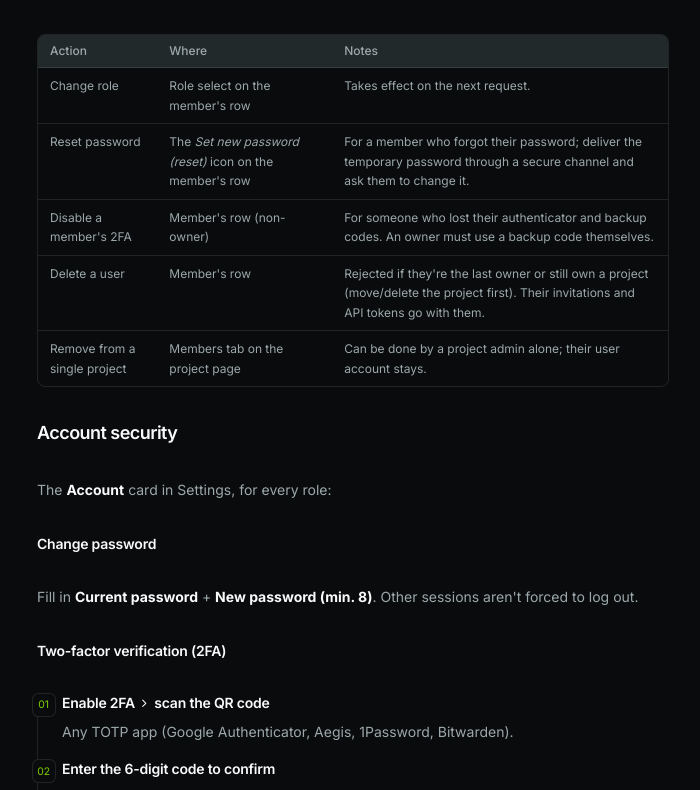
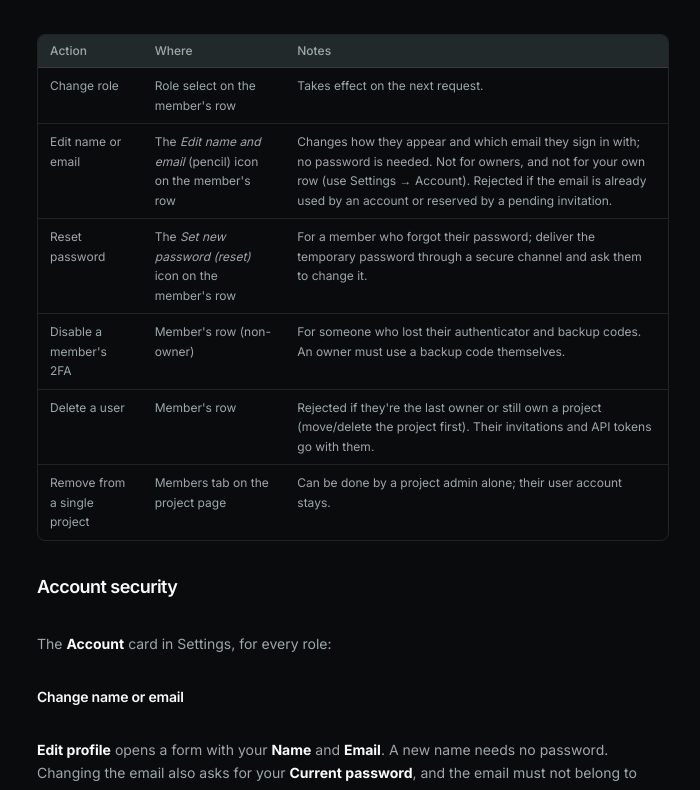
Before and after one commit to hideandseeklab/aoox-landing, a Next.js app: page /docs/users-roles in a window 1280 px wide. Shown: the part 2990-3780 px from the top of the page, without its empty margins (307-1007 px from the left). Built offline with nearby package versions, Linux system fonts and the light colour scheme.

Commit message:
docs: changing name and email in Users & roles

```diff
--- a/src/app/(en)/docs/users-roles/page.tsx
+++ b/src/app/(en)/docs/users-roles/page.tsx
@@ -251,6 +251,7 @@ export default function Page() {
         head={["Action", "Where", "Notes"]}
         rows={[
           ["Change role", "Role select on the member's row", "Takes effect on the next request."],
+          ["Edit name or email", <>The <em>Edit name and email</em> (pencil) icon on the member&apos;s row</>, "Changes how they appear and which email they sign in with; no password is needed. Not for owners, and not for your own row (use Settings → Account). Rejected if the email is already used by an account or reserved by a pending invitation."],
           ["Reset password", <>The <em>Set new password (reset)</em> icon on the member&apos;s row</>, "For a member who forgot their password; deliver the temporary password through a secure channel and ask them to change it."],
           ["Disable a member's 2FA", "Member's row (non-owner)", "For someone who lost their authenticator and backup codes. An owner must use a backup code themselves."],
           ["Delete a user", "Member's row", "Rejected if they're the last owner or still own a project (move/delete the project first). Their invitations and API tokens go with them."],
@@ -260,6 +261,17 @@ export default function Page() {
 
       <H2 id="account">Account security</H2>
       <P>The <strong>Account</strong> card in Settings, for every role:</P>
+      <H3>Change name or email</H3>
+      <P>
+        <strong>Edit profile</strong> opens a form with your <strong>Name</strong>{" "}
+        and <strong>Email</strong>. A new name needs no password. Changing the
+        email also asks for your <strong>Current password</strong>, and the email
+        must not belong to another account or to a pending invitation. From then
+        on you sign in with the new email; your current session keeps working,
+        and API tokens are not affected. Signed in with an API token you cannot
+        change these. An owner changes other members&apos; name and email in
+        Settings → Team.
+      </P>
       <H3>Change password</H3>
       <P>
         Fill in <strong>Current password</strong> + <strong>New password (min. 8)</strong>.
--- a/src/app/(id)/id/docs/pengguna-peran/page.tsx
+++ b/src/app/(id)/id/docs/pengguna-peran/page.tsx
@@ -248,6 +248,7 @@ export default function Page() {
         head={["Aksi", "Di mana", "Catatan"]}
         rows={[
           ["Ubah peran", "Select peran di baris anggota", "Berlaku pada request berikutnya."],
+          ["Ubah nama atau email", <>Ikon <em>Ubah nama dan email</em> (pensil) di baris anggota</>, "Mengubah nama yang tampil dan email untuk masuk; password tidak diperlukan. Tidak untuk owner, dan tidak untuk barismu sendiri (pakai Settings → Akun). Ditolak bila email sudah dipakai akun lain atau dipesan undangan yang masih menunggu."],
           ["Reset password", <>Ikon <em>Set password baru (reset)</em> di baris anggota</>, "Untuk anggota yang lupa password; sampaikan password sementara lewat jalur aman, minta ganti."],
           ["Nonaktifkan 2FA anggota", "Baris anggota (non-owner)", "Untuk yang kehilangan authenticator dan kode cadangan. Owner sendiri harus memakai kode cadangan."],
           ["Hapus pengguna", "Baris anggota", "Ditolak bila ia owner terakhir atau masih memiliki project (pindahkan/hapus project dulu). Undangan dan token API miliknya ikut hilang."],
@@ -257,6 +258,16 @@ export default function Page() {
 
       <H2 id="akun">Keamanan akun</H2>
       <P>Kartu <strong>Akun</strong> di Settings, untuk semua peran:</P>
+      <H3>Ubah nama atau email</H3>
+      <P>
+        <strong>Ubah profil</strong> membuka form berisi <strong>Nama</strong>{" "}
+        dan <strong>Email</strong>. Mengganti nama tidak perlu password. Mengganti
+        email juga meminta <strong>Password sekarang</strong>, dan email itu tidak
+        boleh dipakai akun lain atau undangan yang masih menunggu. Setelahnya kamu
+        masuk dengan email baru; sesimu saat ini tetap berjalan, dan token API
+        tidak terpengaruh. Dengan token API, perubahan ini tidak bisa dilakukan.
+        Owner mengubah nama dan email anggota lain di Settings → Tim.
+      </P>
       <H3>Ganti password</H3>
       <P>
         Isi <strong>Password sekarang</strong> + <strong>Password baru (min. 8)</strong>.
```
Also changed, not shown: 1 other file (tests, documents, lock files or other folders).
